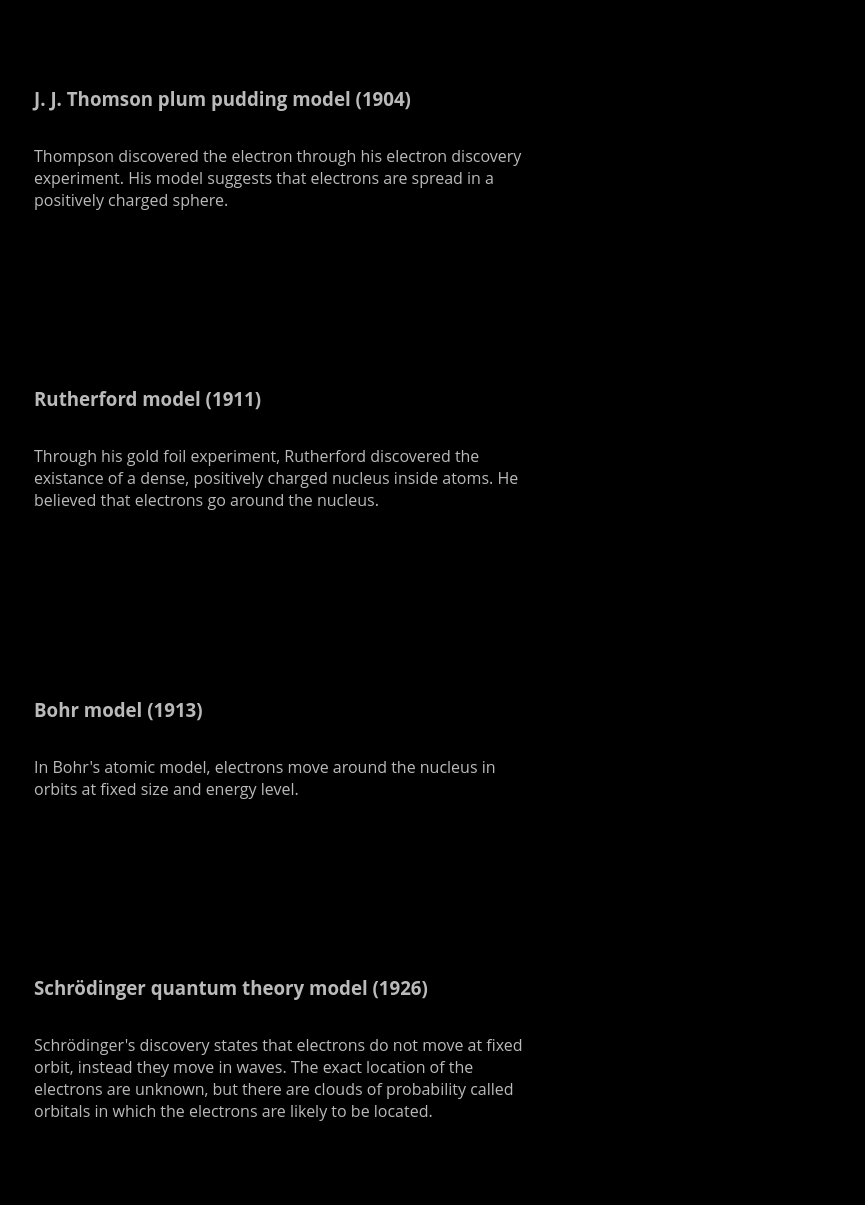
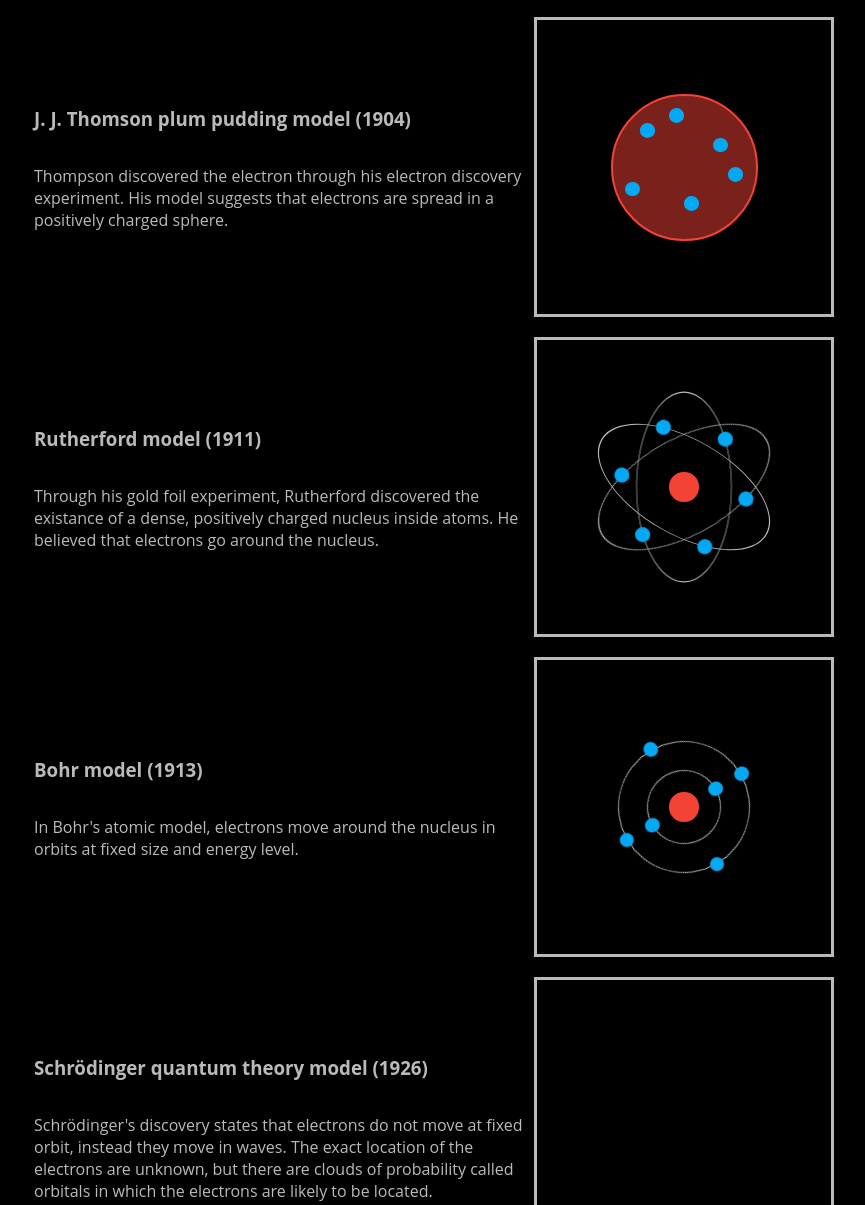
Before and after one commit to King-F-Crimson/atomic-animation, a plain HTML site: page atomic_and_nuclear_physics_basic.html in a window 1280 px wide. Shown: the part 1088-2293 px from the top of the page, without its empty margins (206-1071 px from the left). Drawn offline with Linux system fonts and the light colour scheme.

Commit message:
Add animation for Rutherford and Bohr models

```diff
--- a/atomic_and_nuclear_physics_basic.html
+++ b/atomic_and_nuclear_physics_basic.html
@@ -20,7 +20,6 @@
             <h2>Atomic model development</h2>
 
             <div class="atomic-container">
-                <div class="text-content-container">
                 <div class="slide">
                     <h3>Dalton billiard ball model (1803)</h3>
 
@@ -50,13 +49,15 @@
 
                     <p>Schrödinger's discovery states that electrons do not move at fixed orbit, instead they move in waves. The exact location of the electrons are unknown, but there are clouds of probability called orbitals in which the electrons are likely to be located.</p>
                 </div>
+
+                <div class="animation">
+                    <div class="atom-dalton"></div>
                 </div>
 
-                <div class="animation-container">
                 <div class="animation">
-                        <div class="atom-nucleus"></div>
+                    <div class="nucleus-thomson"></div>
 
-                        <div class="atom-electron-orbit">
+                    <div class="electron-config-thomson">
                         <div class="atom-electron"></div>
                         <div class="atom-electron"></div>
                         <div class="atom-electron"></div>
@@ -65,6 +66,61 @@
                         <div class="atom-electron"></div>
                     </div>
                 </div>
+
+                <div class="animation">
+                    <div class="atom-nucleus"></div>
+
+                    <div class="rutherford-orbit rotate">
+                        <div class="rutherford-orbit scale">
+                            <div class="rutherford-orbit-line"></div>
+                            <div class="rutherford-orbit orbit">
+                                <div class="atom-electron"></div>
+                                <div class="atom-electron"></div>
+                            </div>
+                        </div>
+                    </div>
+
+                    <div class="rutherford-orbit rotate">
+                        <div class="rutherford-orbit scale">
+                            <div class="rutherford-orbit-line"></div>
+                            <div class="rutherford-orbit orbit">
+                                <div class="atom-electron"></div>
+                                <div class="atom-electron"></div>
+                            </div>
+                        </div>
+                    </div>
+
+                    <div class="rutherford-orbit rotate">
+                        <div class="rutherford-orbit scale">
+                            <div class="rutherford-orbit-line"></div>
+                            <div class="rutherford-orbit orbit">
+                                <div class="atom-electron"></div>
+                                <div class="atom-electron"></div>
+                            </div>
+                        </div>
+                    </div>
+                </div>
+
+                <div class="animation">
+                    <div class="atom-nucleus"></div>
+
+                    <div class="atom-electron-orbit inner-orbit">
+                        <div class="orbit-line"></div>
+                        <div class="atom-electron"></div>
+                        <div class="atom-electron"></div>
+                    </div>
+
+                    <div class="atom-electron-orbit outer-orbit">
+                        <div class="orbit-line"></div>
+                        <div class="atom-electron"></div>
+                        <div class="atom-electron"></div>
+                        <div class="atom-electron"></div>
+                        <div class="atom-electron"></div>
+                    </div>
+                </div>
+
+                <div class="animation">
+
                 </div>
             </div>
         </section>
--- a/atomic_animation.css
+++ b/atomic_animation.css
@@ -1,5 +1,7 @@
-.atom-nucleus {
-    background-color: #9C27B0;
+/* Dalton */
+
+.atom-dalton {
+    background-color: #673AB7;
     width: 50%;
     height: 50%;
     border-radius: 50%;
@@ -9,23 +11,205 @@
     left: 25%;
 }
 
+/* Electron base */
+
+.atom-electron {
+    position: absolute;
+
+    background-color: #03A9F4;
+    width: 5%;
+    height: 5%;
+    border-radius: 50%;
+}
+
+/* Thomson */
+
+.nucleus-thomson {
+    background-color: rgba(244, 67, 54, 0.5);
+    width: 50%;
+    height: 50%;
+    border-radius: 50%;
+
+    border: 2px solid #F44336;
+    box-sizing: border-box;
+
+    position: absolute;
+    top: 25%;
+    left: 25%;
+}
+
+.electron-config-thomson .atom-electron:nth-child(1) {
+    top: 35%;
+    left: 35%;
+}
+
+.electron-config-thomson .atom-electron:nth-child(2) {
+    top: 40%;
+    left: 60%;
+}
+
+.electron-config-thomson .atom-electron:nth-child(3) {
+    top: 60%;
+    left: 50%;
+}
+
+.electron-config-thomson .atom-electron:nth-child(4) {
+    top: 30%;
+    left: 45%;
+}
+
+.electron-config-thomson .atom-electron:nth-child(5) {
+    top: 55%;
+    left: 30%;
+}
+
+.electron-config-thomson .atom-electron:nth-child(6) {
+    top: 50%;
+    left: 65%;
+}
+
+/* Nucleus base */
+
+.atom-nucleus {
+    background-color: #F44336;
+    width: 10%;
+    height: 10%;
+    border-radius: 50%;
+
+    position: absolute;
+    top: 45%;
+    left: 45%;
+}
+
+/* Rutherford */
+
+.rutherford-orbit-line {
+    position: absolute;
+
+    transform: scale(0.65);
+
+    width: 100%;
+    height: 100%;
+
+    box-sizing: border-box;
+
+    border: 2px solid #bababa;
+    border-radius: 50%;
+}
+
+.rutherford-orbit.rotate:nth-child(2) {
+    position: absolute;
+
+    width: 100%;
+    height: 100%;
+
+    transform: rotate(120deg);
+}
+
+.rutherford-orbit.rotate:nth-child(3) {
+    position: absolute;
+
+    width: 100%;
+    height: 100%;
+
+    transform: rotate(240deg);
+}
+
+.rutherford-orbit.scale {
+    position: absolute;
+
+    width: 100%;
+    height: 100%;
+
+    transform: scaleX(0.5);
+}
+
+.rutherford-orbit.orbit {
+    width: 100%;
+    height: 100%;
+
+    animation: orbit-electron 3s linear infinite;
+}
+
+.rutherford-orbit .atom-electron {
+    /* Cancel rotation and scale */
+    animation: orbit-electron-cancel 3s linear infinite;
+}
+
+.rutherford-orbit .atom-electron:nth-child(1) {
+    left: 47.5%;
+    top: 15%;
+}
+
+.rutherford-orbit .atom-electron:nth-child(2) {
+    left: 47.5%;
+    bottom: 15%;
+}
+
+
+/* Bohr */
+
 .atom-electron-orbit {
     width: 100%;
     height: 100%;
 
     position: absolute;
 
-    animation: orbit-electron 10s linear infinite;
+    animation: orbit-electron 3s linear infinite;
 }
 
-.atom-electron {
-    background-color: #03A9F4;
-    width: 10%;
-    height: 10%;
+.orbit-line {
+    position: absolute;
+
+    box-sizing: border-box;
+
+    border: 1px solid #bababa;
     border-radius: 50%;
+}
 
-    position: absolute;
+.inner-orbit .orbit-line {
+    top: 37.5%;
+    left: 37.5%;
+
+    width: 25%;
+    height: 25%;
+}
+
+.outer-orbit .orbit-line {
+    top: 27.5%;
+    left: 27.5%;
+
+    width: 45%;
+    height: 45%;
+}
+
+.inner-orbit .atom-electron:nth-child(2) {
+    top: 35%;
+    left: 47.5%;
+}
+
+.inner-orbit .atom-electron:nth-child(3) {
+    bottom: 35%;
+    left: 47.5%;
+}
+
+.outer-orbit .atom-electron:nth-child(2) {
     top: 25%;
+    left: 47.5%;
+}
+
+.outer-orbit .atom-electron:nth-child(3) {
+    top: 47.5%;
+    right: 25%;
+}
+
+.outer-orbit .atom-electron:nth-child(4) {
+    bottom: 25%;
+    left: 47.5%;
+}
+
+.outer-orbit .atom-electron:nth-child(5) {
+    top: 47.5%;
     left: 25%;
 }
 
@@ -34,3 +218,13 @@
         transform: rotate(360deg);
     }
 }
+
+@keyframes orbit-electron-cancel {
+    0% {
+        transform: rotate(360deg) scaleX(2);;
+    }
+
+    100% {
+        transform: rotate(0deg) scaleX(2);;
+    }
+}
--- a/theme.css
+++ b/theme.css
@@ -41,23 +41,15 @@ header hr {
 }
 
 .atomic-container {
-    display: flex;
+    display: grid;
+
+    grid-template: repeat(5, 1fr) / 2fr 1fr;
+    grid-auto-flow: column;
+    grid-row-gap: 20px;
 }
 
-.atomic-container .text-content-container {
-    flex: 1;
-}
-
-.atomic-container .animation-container {
-    flex: 2;
-
-    max-width: 300px;
-}
-
-.atomic-container .animation-container .animation {
-    position: sticky;
-    top: 50%;
-
+.atomic-container .animation {
+    position: relative;
     border: solid #bababa;
     box-sizing: border-box;
 
```
Lines whose indentation alone changed are shown as unchanged.
